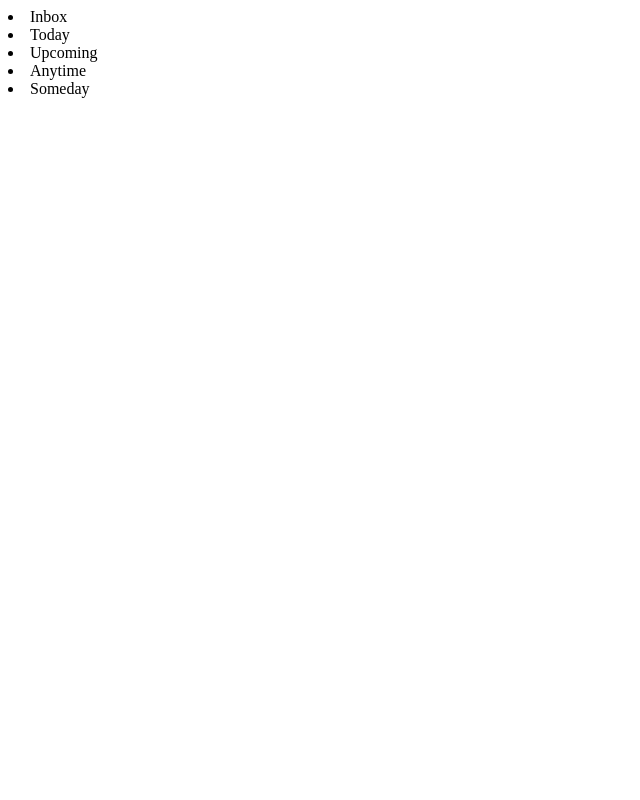
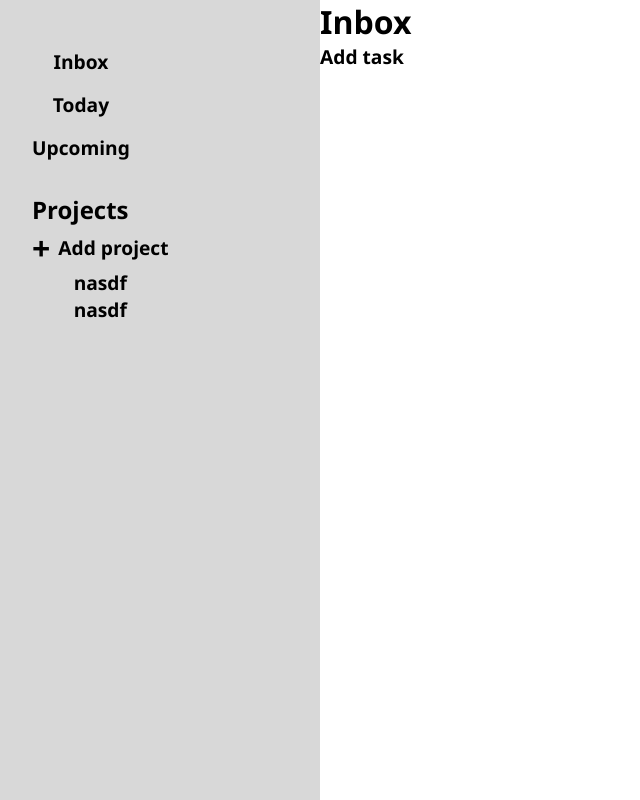
Before and after one commit to High-Banana/todo-list, a website built with webpack: page dist/index.html in a window 1280 px wide. Shown: the whole page, without its empty margins (0-640 px from the left). Built offline with nearby package versions, Linux system fonts and the light colour scheme.

Commit message:
Style UI

```diff
--- a/dist/index.html
+++ b/dist/index.html
@@ -1,18 +1,36 @@
 <!DOCTYPE html>
 <html lang="en">
+
 <head>
     <meta charset="UTF-8">
     <meta name="viewport" content="width=device-width, initial-scale=1.0">
     <title>Todo List</title>
     <script src="main.js" defer></script>
+    <link rel="stylesheet" href="style.css">
 </head>
+
 <body>
-    <div class="side-bar">
-        <li>Inbox</li>
-        <li>Today</li>
-        <li>Upcoming</li>
-        <li>Anytime</li>
-        <li>Someday</li>
-    </div>
+    <main>
+        <div class="side-bar">
+            <div class="default-options">
+                <button>Inbox</button>
+                <button>Today</button>
+                <button>Upcoming</button>
+            </div>
+            <div class="project-container">
+                <h2>Projects</h2>
+                <span class="add-project-button"><span class="plus-symbol">+</span><button>Add project</button></span>
+                <div class="project-list">
+                    <button>nasdf</button>
+                    <button>nasdf</button>
+                </div>
+            </div>
+        </div>
+        <div class="task-container">
+            <h1>Inbox</h1>
+            <button id="add-task-button">Add task</button>
+        </div>
+    </main>
 </body>
+
 </html>
--- /dev/null
+++ b/dist/style.css
@@ -0,0 +1,57 @@
+* {
+    margin: 0;
+    padding: 0;
+    font-family: 'Segoe UI', Tahoma, Geneva, Verdana, sans-serif;
+}
+
+main {
+    display: grid;
+    grid-template-columns: 1fr 3fr;
+    min-height: 100vh;
+}
+
+button {
+    font-weight: 600;
+    font-size: 1.2rem;
+    border: none;
+    background: transparent;
+    cursor: pointer;
+}
+
+button:hover {
+    background-color: rgb(133, 133, 133, 0.5);
+}
+
+.side-bar {
+    display: flex;
+    flex-direction: column;
+    gap: 2rem;
+    padding: 3rem 2rem;
+    background-color: rgb(216, 216, 216);
+    align-items: start;
+}
+
+.side-bar button {
+    width: 100%;
+}
+
+.default-options {
+    display: flex;
+    flex-direction: column;
+    gap: 1rem;
+}
+
+.plus-symbol {
+    font-weight: 800;
+    font-size: 2rem;
+}
+
+.add-project-button {
+    display: flex;
+    gap: 0.5rem;
+}
+
+.add-project-button button {
+    font-size: 1.2rem;
+    font-weight: 700;
+}
```
